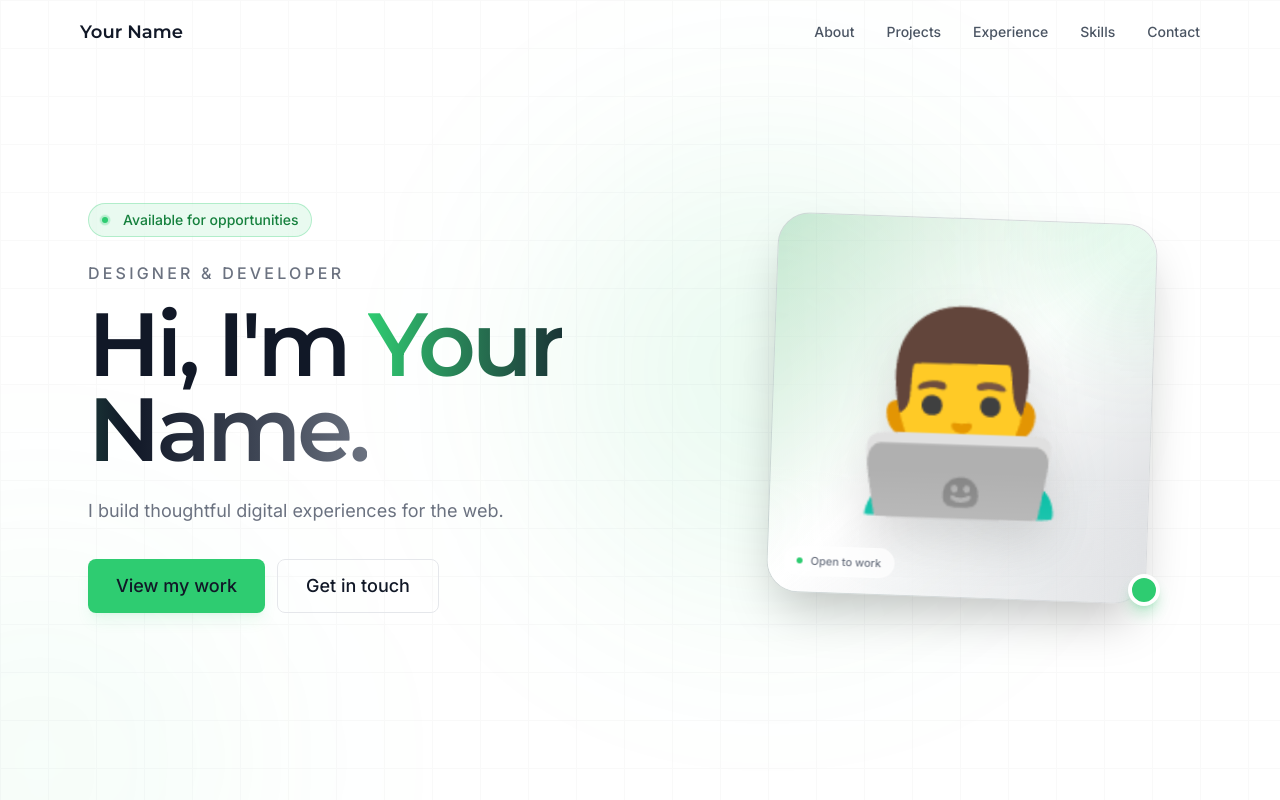
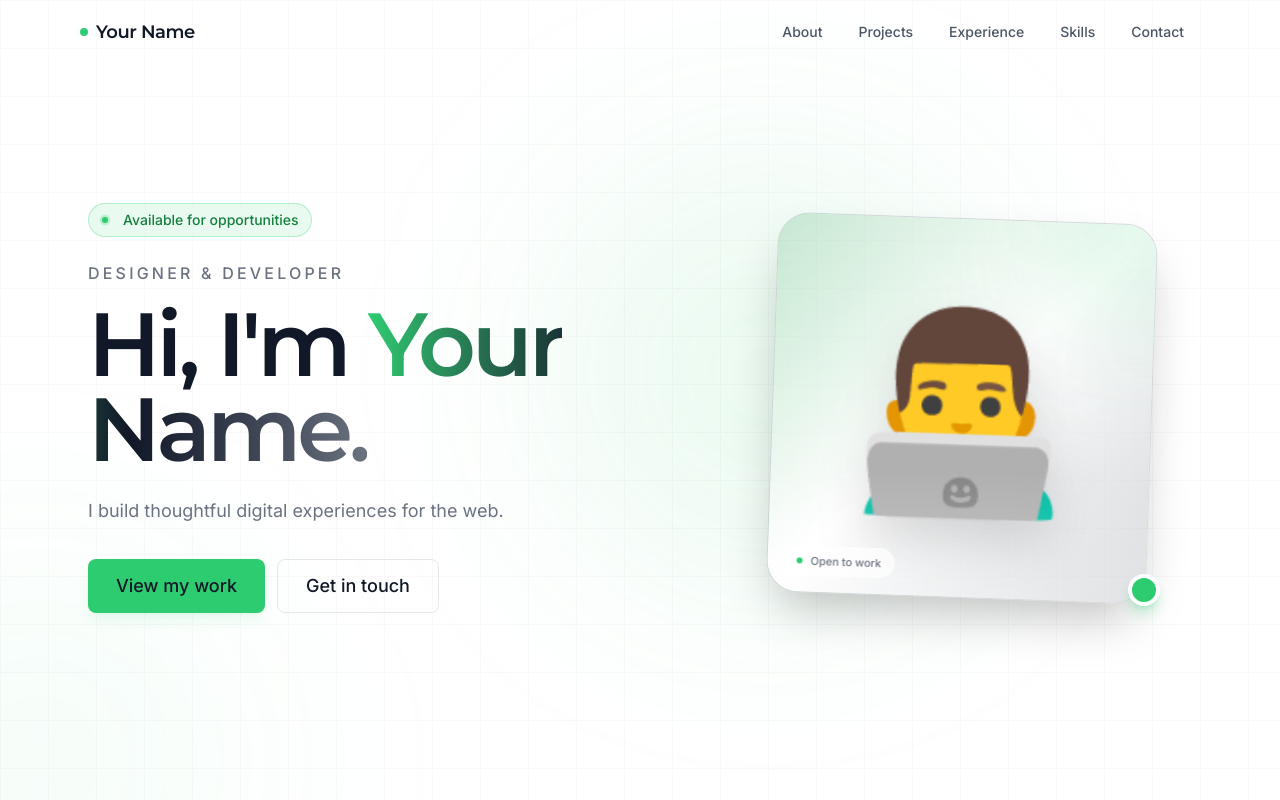
Before and after one commit to xazalo/portfolio, a React (Vite) app: page / in a window 1280 px wide. Shown: the top 800 px of the page. Built offline with nearby package versions, Linux system fonts and the light colour scheme.

Commit message:
style: improve header styles

```diff
--- a/src/components/layout/Header.tsx
+++ b/src/components/layout/Header.tsx
@@ -6,54 +6,148 @@ import { NAV_LINKS } from './navLinks.ts'
 import { MobileMenu } from './MobileMenu.tsx'
 
 export function Header() {
-  const [scrolled, setScrolled] = useState(() => window.scrollY > 8)
+  const [scrolled, setScrolled] = useState(() => window.scrollY > 16)
   const [menuOpen, setMenuOpen] = useState(false)
 
   useEffect(() => {
-    const onScroll = () => setScrolled(window.scrollY > 8)
+    const onScroll = () => {
+      setScrolled(window.scrollY > 16)
+    }
+
     window.addEventListener('scroll', onScroll, { passive: true })
-    return () => window.removeEventListener('scroll', onScroll)
+
+    return () => {
+      window.removeEventListener('scroll', onScroll)
+    }
   }, [])
 
   return (
     <header
       className={cn(
-        'fixed inset-x-0 top-0 z-40 border-b transition-colors duration-300',
-        scrolled
-          ? 'border-border bg-background/80 backdrop-blur-sm'
-          : 'border-transparent bg-transparent',
+        'fixed inset-x-0 top-0 z-50 transition-all duration-300',
+        scrolled ? 'pt-3' : 'pt-0',
       )}
     >
-      <div className="container-page flex h-16 items-center justify-between">
+      <div
+        className={cn(
+          'container-page mx-auto transition-all duration-300',
+          scrolled ? 'px-3 sm:px-6' : '',
+        )}
+      >
+        <div
+          className={cn(
+            'flex h-16 items-center justify-between',
+            'border-b border-transparent',
+            'transition-all duration-300',
+            scrolled
+              ? 'rounded-2xl border-border/60 bg-background/75 px-4 shadow-lg shadow-black/[0.03] backdrop-blur-xl sm:px-5'
+              : '',
+          )}
+        >
+          {/* Logo */}
           <a
             href="#about"
-          className="font-display text-lg font-semibold text-foreground"
+            className="
+              group flex items-center gap-2
+              font-display text-lg font-semibold
+              tracking-tight text-foreground
+            "
+          >
+            <span
+              aria-hidden="true"
+              className="
+                h-2 w-2 rounded-full bg-accent
+                transition-all duration-300
+                group-hover:scale-125
+                group-hover:shadow-[0_0_10px_rgba(255,255,255,0.3)]
+              "
+            />
+
+            <span
+              className="
+                transition-colors duration-300
+                group-hover:text-accent
+              "
             >
               {profile.name}
+            </span>
           </a>
-        <nav className="hidden items-center gap-8 md:flex" aria-label="Primary">
+
+          {/* Desktop navigation */}
+          <nav
+            className="
+              hidden items-center gap-1
+              md:flex
+            "
+            aria-label="Primary"
+          >
             {NAV_LINKS.map((link) => (
               <a
                 key={link.href}
                 href={link.href}
-              className="text-sm font-medium text-secondary transition-colors hover:text-foreground"
+                className="
+                  group relative
+                  rounded-full
+                  px-4 py-2
+                  text-sm font-medium
+                  text-secondary
+                  transition-all duration-300
+                  hover:bg-foreground/[0.04]
+                  hover:text-foreground
+                "
               >
+                <span className="relative z-10">
                   {link.label}
+                </span>
+
+                {/* Accent underline */}
+                <span
+                  aria-hidden="true"
+                  className="
+                    absolute bottom-1 left-1/2
+                    h-0.5 w-0
+                    -translate-x-1/2
+                    rounded-full
+                    bg-accent
+                    opacity-0
+                    transition-all duration-300
+                    group-hover:w-5
+                    group-hover:opacity-100
+                  "
+                />
               </a>
             ))}
           </nav>
+
+          {/* Mobile menu */}
           <button
             type="button"
-          className="rounded-md p-2 text-foreground md:hidden"
+            className="
+              flex h-10 w-10
+              items-center justify-center
+              rounded-xl
+              border border-transparent
+              text-foreground
+              transition-all duration-200
+              hover:border-border
+              hover:bg-foreground/[0.04]
+              active:scale-95
+              md:hidden
+            "
             onClick={() => setMenuOpen(true)}
             aria-label="Open menu"
             aria-expanded={menuOpen}
             aria-controls="mobile-menu"
           >
-          <Menu className="h-6 w-6" />
+            <Menu className="h-5 w-5 transition-transform duration-300" />
           </button>
         </div>
-      <MobileMenu open={menuOpen} onClose={() => setMenuOpen(false)} />
+      </div>
+
+      <MobileMenu
+        open={menuOpen}
+        onClose={() => setMenuOpen(false)}
+      />
     </header>
   )
 }
```
Lines whose indentation alone changed are shown as unchanged.
